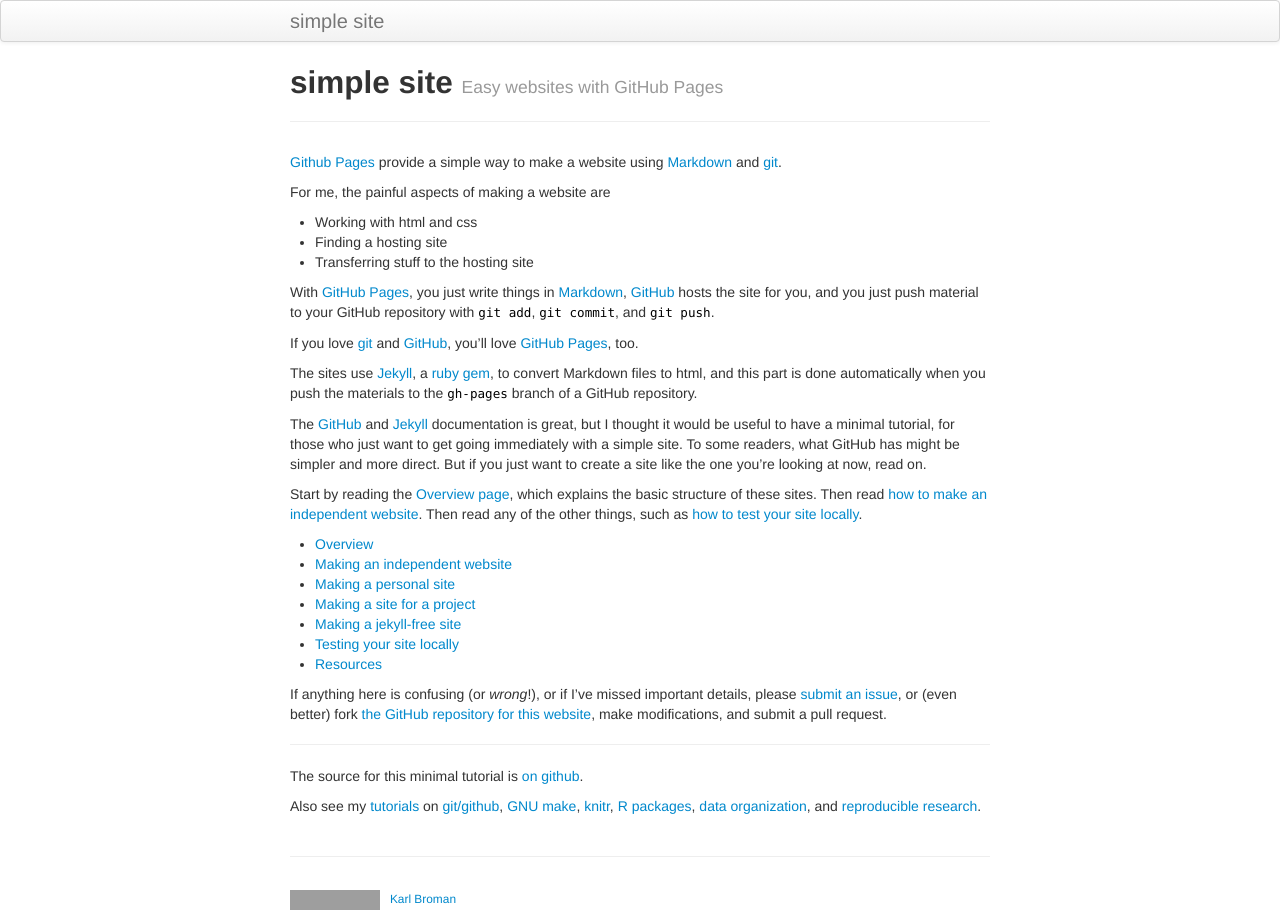
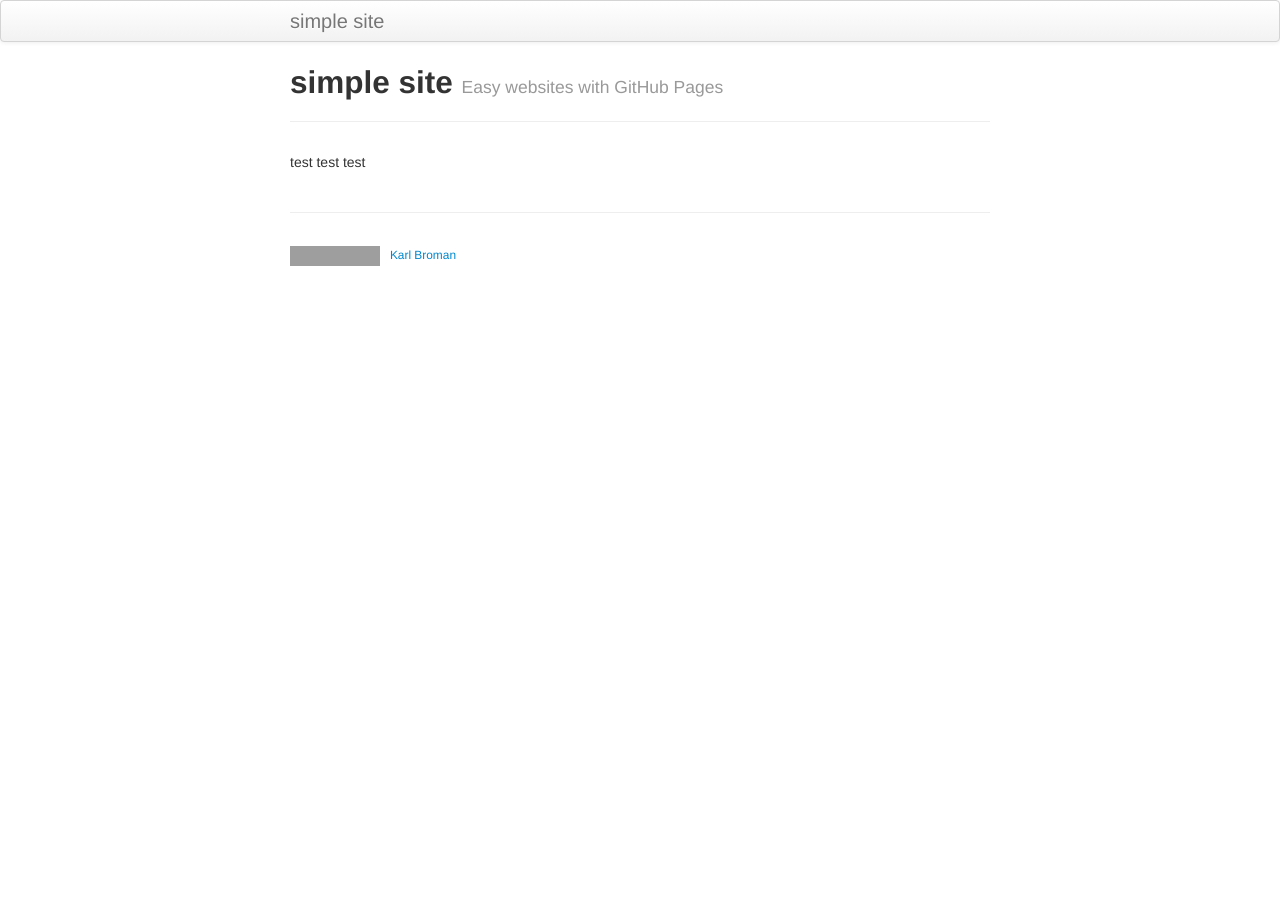
Before and after one commit to agusTx5/AgusTx5.github.io, a Jekyll site: the page built from index.md, in a window 1280 px wide. Built offline with Jekyll 4.4.1, drawn with Linux system fonts in a browser that asks for light colours; grey boxes are pictures that could not be loaded.

Commit message:
update 2

```diff
--- a/_config.yml
+++ b/_config.yml
@@ -10,13 +10,13 @@ highlighter: rouge
 #
 title : simple site
 author :
-  name : Karl Broman
-  email : kbroman@gmail.com
-  github : kbroman
-  feedburner : nil
+  name : Agustín Arias
+  email : agusavarias@gmail.com
+  github : AgusTx5
+  feedburner : x
 
 # NOTE: Replacing this next line with your own URL
-production_url : https://kbroman.github.io/simple_site
+production_url : https://github.com/agusTx5/AgusTx5.github.io
 
 # Tell Github to use the kramdown markdown interpreter
 # (see https://help.github.com/articles/migrating-your-pages-site-from-maruku)
@@ -51,7 +51,7 @@ JB :
   #     This means always setting the protocol (http|https) or prefixing with "/"
   #
   # NOTE: Replace this next line with your own URL, likely with username.github.io
-  BASE_PATH : https://kbroman.org/simple_site
+  BASE_PATH : https://github.com/agusTx5/AgusTx5.github.io
 
   # By default, the asset_path is automatically defined relative to BASE_PATH plus the enabled theme.
   # ex: [BASE_PATH]/assets/themes/[THEME-NAME]
--- a/index.md
+++ b/index.md
@@ -5,68 +5,4 @@ tagline: Easy websites with GitHub Pages
 description: Minimal tutorial on making a simple website with GitHub Pages
 ---
 
-[Github Pages](https://pages.github.com) provide a simple way to make a
-website using
-[Markdown](https://daringfireball.net/projects/markdown/) and
-[git](https://git-scm.com).
-
-For me, the painful aspects of making a website are
-
-- Working with html and css
-- Finding a hosting site
-- Transferring stuff to the hosting site
-
-With [GitHub Pages](https://pages.github.com), you just write things in
-[Markdown](https://daringfireball.net/projects/markdown/),
-[GitHub](https://github.com) hosts the site for you, and you just push
-material to your GitHub repository with `git add`, `git commit`, and
-`git push`.
-
-If you love [git](https://git-scm.com/) and
-[GitHub](https://github.com), you'll love
-[GitHub Pages](https://pages.github.com), too.
-
-The sites use [Jekyll](https://jekyllrb.com/), a
-[ruby](https://www.ruby-lang.org/en/) [gem](https://rubygems.org/), to
-convert Markdown files to html, and this part is done
-automatically when you push the materials to the `gh-pages` branch
-of a GitHub repository.
-
-The [GitHub](https://pages.github.com) and
-[Jekyll](https://jekyllrb.com) documentation is great, but I thought it
-would be useful to have a minimal tutorial, for those who just want to
-get going immediately with a simple site. To some readers, what GitHub
-has might be simpler and more direct.  But if you just want to create
-a site like the one you're looking at now, read on.
-
-Start by reading the [Overview page](pages/overview.html), which
-explains the basic structure of these sites. Then read
-[how to make an independent website](pages/independent_site.html). Then
-read any of the other things, such as
-[how to test your site locally](pages/local_test.html).
-
-- [Overview](pages/overview.html)
-- [Making an independent website](pages/independent_site.html)
-- [Making a personal site](pages/user_site.html)
-- [Making a site for a project](pages/project_site.html)
-- [Making a jekyll-free site](pages/nojekyll.html)
-- [Testing your site locally](pages/local_test.html)
-- [Resources](pages/resources.html)
-
-If anything here is confusing (or _wrong_!), or if I've missed
-important details, please
-[submit an issue](https://github.com/kbroman/simple_site/issues), or (even
-better) fork [the GitHub repository for this website](https://github.com/kbroman/simple_site),
-make modifications, and submit a pull request.
-
----
-
-The source for this minimal tutorial is [on github](https://github.com/kbroman/simple_site).
-
-Also see my [tutorials](https://kbroman.org/tutorials) on
-[git/github](https://kbroman.org/github_tutorial),
-[GNU make](https://kbroman.org/minimal_make),
-[knitr](https://kbroman.org/knitr_knutshell),
-[R packages](https://kbroman.org/pkg_primer),
-[data organization](https://kbroman.org/dataorg),
-and [reproducible research](https://kbroman.org/steps2rr).
+test test test
```
